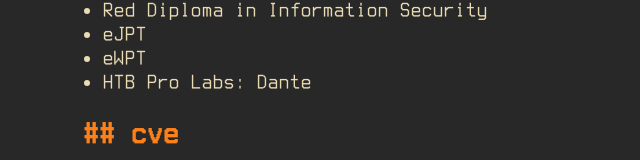
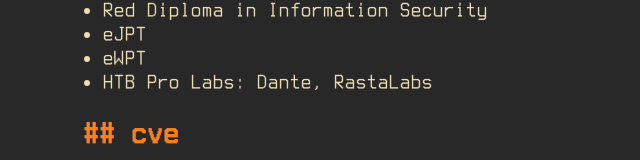
Before and after one commit to claunch3r/claunch3r.github.io, a plain HTML site: page index.html in a window 1280 px wide. Shown: the part 534-694 px from the top of the page, without its empty margins (320-960 px from the left). Drawn offline with Linux system fonts and the light colour scheme.

Commit message:
Update index.html

```diff
--- a/index.html
+++ b/index.html
@@ -66,7 +66,7 @@
 		   <li>Red Diploma in Information Security</li>
 	           <li>eJPT</li>
 		   <li>eWPT</li>
-		   <li>HTB Pro Labs: Dante</li>
+		   <li>HTB Pro Labs: Dante, RastaLabs</li>
 	       </ul>
 
 	       <!-- CVE -->
```
